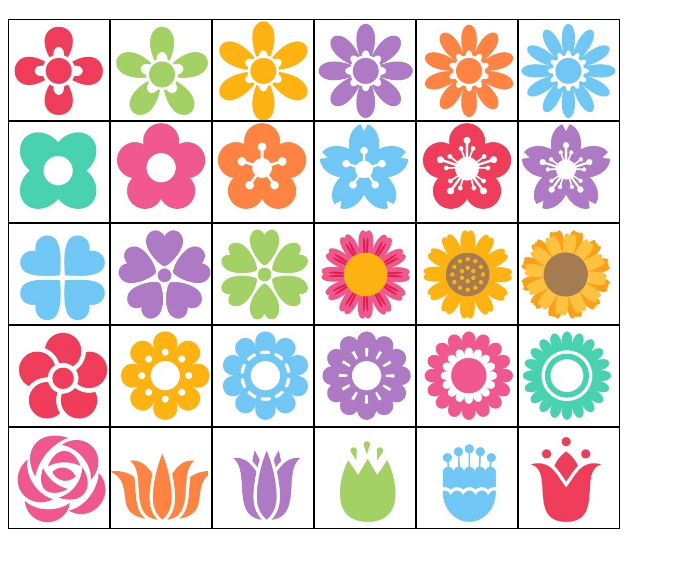
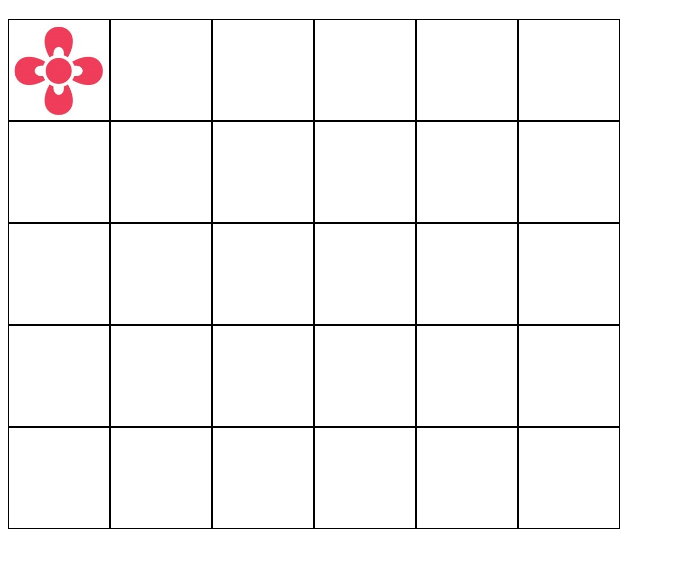
Before and after one commit to ramirorf/js-games, a plain HTML site: page memory/index.html in a window 1280 px wide. Both pictures are taken after a click on the element 59 px from the left and 130 px from the top of the page. Shown: the part 61-622 px from the top of the page, without its empty margins (0-675 px from the left). Drawn offline with Linux system fonts and the light colour scheme.

Commit message:
correcciones

```diff
--- a/memory/index.css
+++ b/memory/index.css
@@ -15,6 +15,10 @@
     cursor: pointer;
     background-image: url(images/flores.jpg);
     background-size: 675%;
+  }
+
+  .cell-hide {
+    background-image: none;
   }
 
   .col-0 {
--- a/memory/index.js
+++ b/memory/index.js
@@ -1,10 +1,20 @@
+
 function init() {
     const boardElement = document.querySelector('.board');
 
     // Crear las celdas del tablero
     for (let i = 0; i < 30; i++) {
         const cell = document.createElement('div');
-        cell.className = 'cell row-' + Math.floor(i/6) + ' col-' + i%6;
+        cell.className = 'cell row-' + Math.floor(i/6) + ' col-' + i%6 + ' cell-hide';
+        cell.addEventListener('click', () => cellClick(cell));
         boardElement.appendChild(cell);
     }
 }
+
+function cellClick(cell) {
+    if(cell.classList.contains("cell-hide")) {
+        cell.classList.remove("cell-hide");
+    } else {
+        cell.classList.add("cell-hide");
+    }
+}
```
